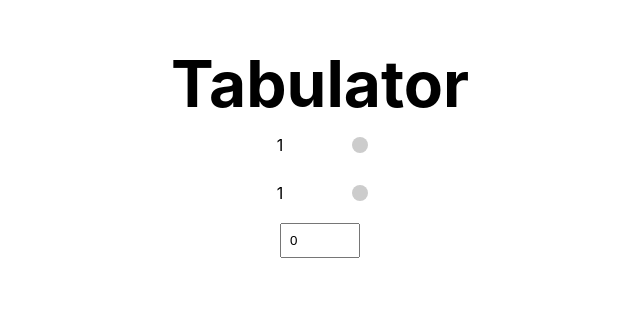
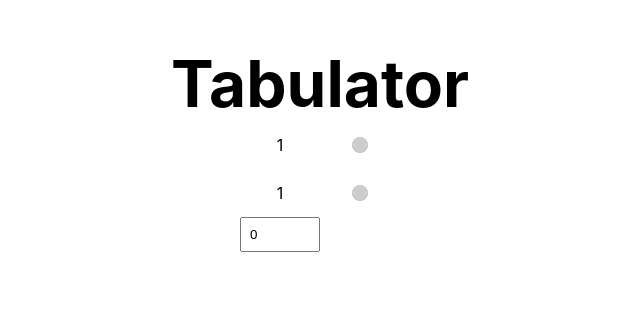
Before and after one commit to jonoliver/tabulator, a Next.js app: page / in a window 1280 px wide. Shown: the part 244-559 px from the top of the page, without its empty margins (320-960 px from the left). Built offline with nearby package versions, Linux system fonts and the light colour scheme.

Commit message:
bigger tap area

```diff
--- a/components/riff/index.tsx
+++ b/components/riff/index.tsx
@@ -48,6 +48,8 @@ const mockState: Riff = {
   ]
 }
 
+const buildClasses = (list: unknown[]) => list.filter(Boolean).join(' ');
+
 type ShowProps = {
   when: boolean,
   children: JSX.Element,
@@ -61,15 +63,13 @@ type NoteProps = {
 
 const Note = ({ note, setNote }: NoteProps) => {
   const hasNote = note.number !== undefined;
-  const noteClassNames = [styles.fret, !hasNote && styles.empty].filter(Boolean).join(' ');
+  const noteClassNames = buildClasses([styles.fret, !hasNote && styles.empty]);
   return (
     <div
       className={noteClassNames}
       onClick={setNote}
     >
-      <Show when={hasNote}>
       <span className={styles.number}>{note.number}</span>
-      </Show>
     </div>
   )
 }
@@ -102,6 +102,9 @@ const Riff = () => {
         </div>
       )
     }
+    <form
+      onSubmit={(e) => e.preventDefault()}
+    >
       <input
         type="number"
         min="0"
@@ -110,6 +113,7 @@ const Riff = () => {
         value={pasteValue}
         onChange={(e) => setPasteValue(parseInt(e.target.value, 10))}
       />
+    </form>
   </div>
 }
 
--- a/components/riff/riff.module.css
+++ b/components/riff/riff.module.css
@@ -14,17 +14,16 @@
 
 .fret {
   text-align: center;
+  width: 100%;
+  height: 100%;
+  line-height: 3rem;
 }
 
-.fret.empty {
-  background: #ccc;
-  width: 1rem;
-  height: 1rem;
-  border-radius: 1rem;
-  margin: auto;
-}
-
-.number {
+.fret .number {
   background: #FFF;
   padding: 0.5rem;
 }
+
+.fret.empty .number {
+  background: radial-gradient(circle, #CCC 0.5rem, #FFF0 0.5rem);
+}
```
Lines whose indentation alone changed are shown as unchanged.
